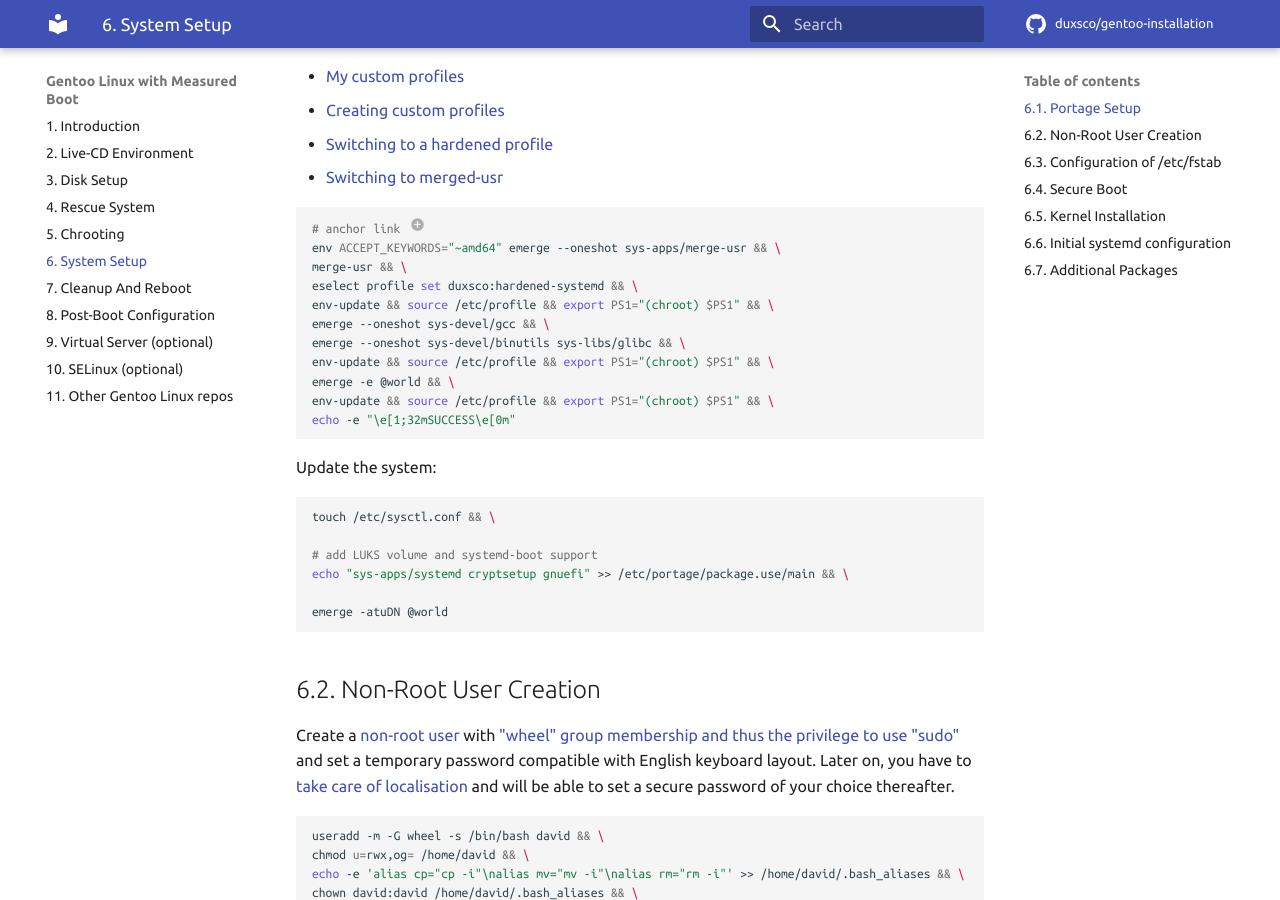
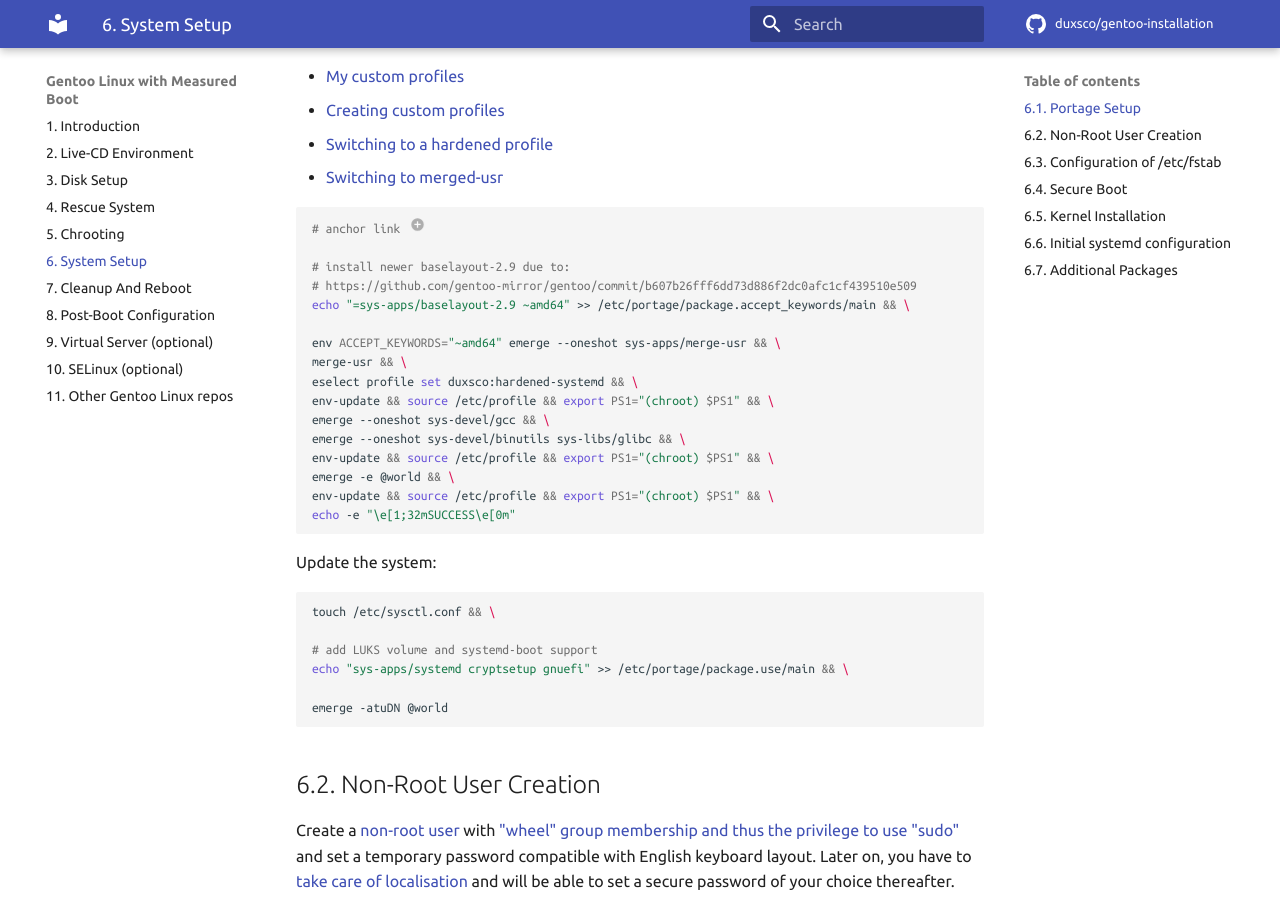
Before and after one commit to duxsco/gentoo-installation, an MkDocs documentation site: the page built from docs/system_setup.md, in a window 1280 px wide and 900 px high, scrolled down 2540 px. Built offline with MkDocs 1.6.1 and Material for MkDocs 9.7.7, drawn with Linux system fonts in a browser that asks for light colours; emoji names are drawn with the system emoji font; comment, search, counter and statistics services are not loaded.

Commit message:
Install baselayout-2.9 if merged-usr used

````diff
--- a/docs/system_setup.md
+++ b/docs/system_setup.md
@@ -134,6 +134,11 @@ eselect news list
 
 ```shell
 # anchor link (1)
+
+# install newer baselayout-2.9 due to:
+# https://github.com/gentoo-mirror/gentoo/commit/b607b26fff6dd73d886f2dc0afc1cf439510e509
+echo "=sys-apps/baselayout-2.9 ~amd64" >> /etc/portage/package.accept_keywords/main && \
+
 env ACCEPT_KEYWORDS="~amd64" emerge --oneshot sys-apps/merge-usr && \
 merge-usr && \
 eselect profile set duxsco:hardened-systemd && \
````
